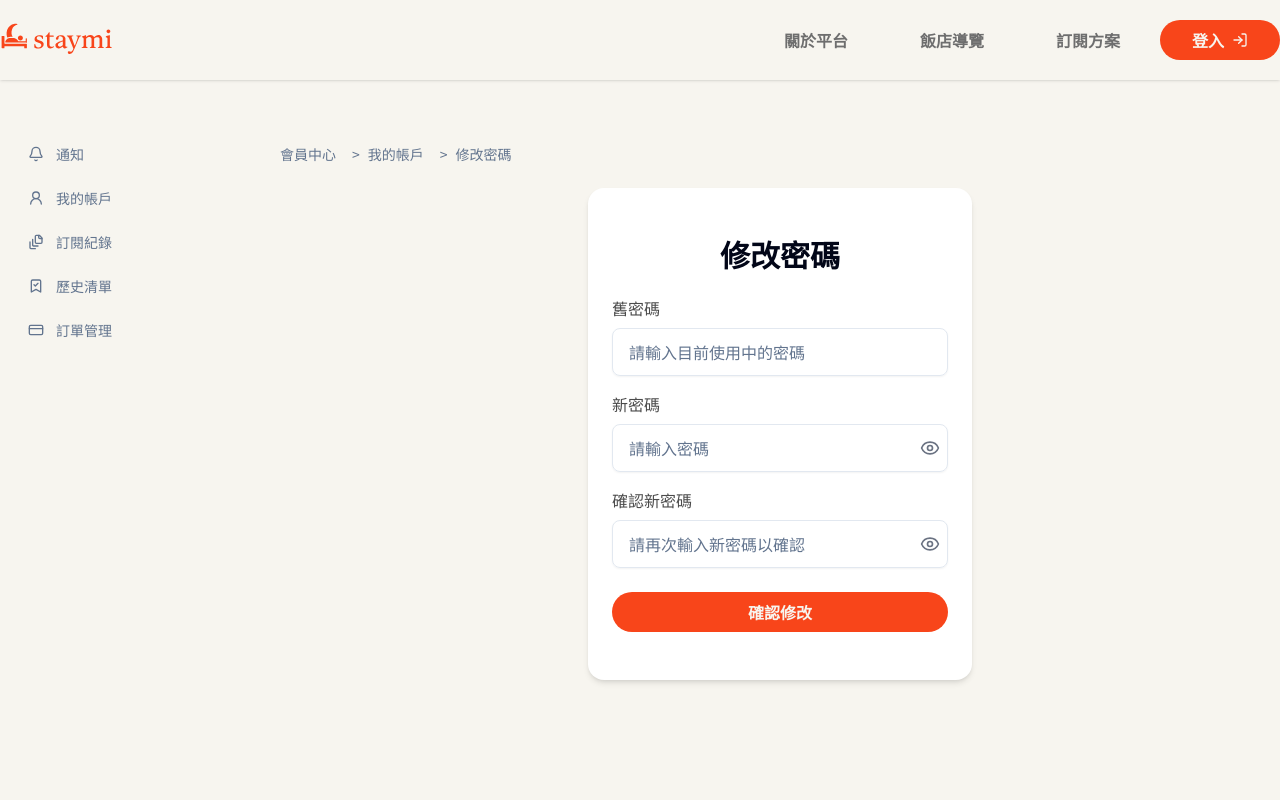
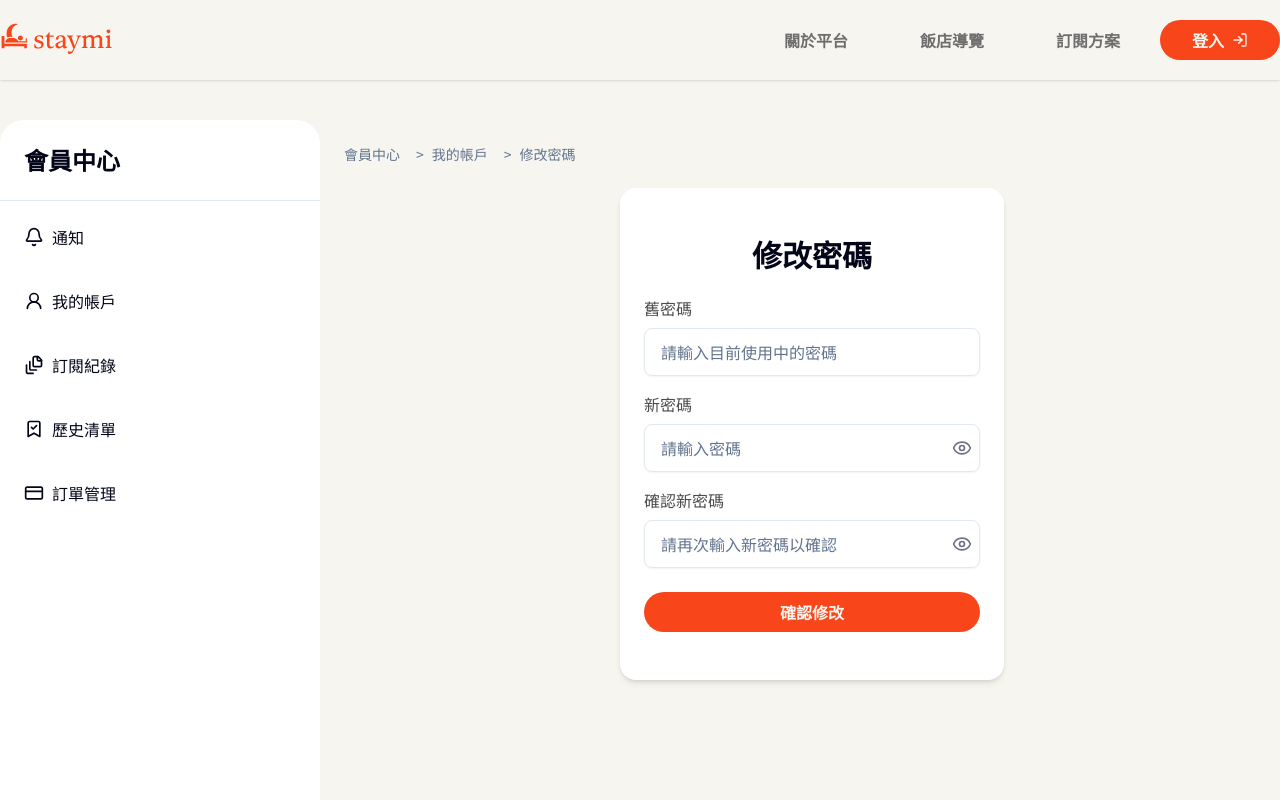
Before and after one commit to MisTPEBUS/stay-mi-next-app, a Next.js app: page /account/profile/change-password in a window 1280 px wide. Shown: the top 800 px of the page. Built offline with nearby package versions, Linux system fonts and the light colour scheme; no server answers.

Commit message:
refactor: 💡 調整 sidebar ui

```diff
--- a/src/components/Sidebar/index.tsx
+++ b/src/components/Sidebar/index.tsx
@@ -15,17 +15,18 @@ const Sidebar = ({ items }: SidebarProps) => {
   const pathname = usePathname();
 
   return (
-    <nav className="bg-background hidden w-64 space-y-2 p-4 md:block">
+    <nav className="bg-white-pure hidden w-1/4 space-y-2 rounded-3xl md:block">
+      <div className="border-gray-light/50 border-b p-6 text-2xl font-bold">會員中心</div>
       {items.map(({ href, label, icon: Icon }) => (
         <Link
           key={href}
           href={href}
           className={cn(
-            "hover:bg-muted flex items-center gap-3 rounded-lg px-3 py-2 text-sm font-medium transition-colors",
-            pathname === href ? "bg-muted text-primary" : "text-muted-foreground"
+            "hover:bg-primary/10 mx-2 flex h-14 items-center gap-2 rounded-[.5rem] px-4 transition-colors",
+            pathname === href ? "bg-primary/10 text-primary" : ""
           )}
         >
-          <Icon className="h-4 w-4" />
+          <Icon className="h-5 w-5" />
           {label}
         </Link>
       ))}
```
